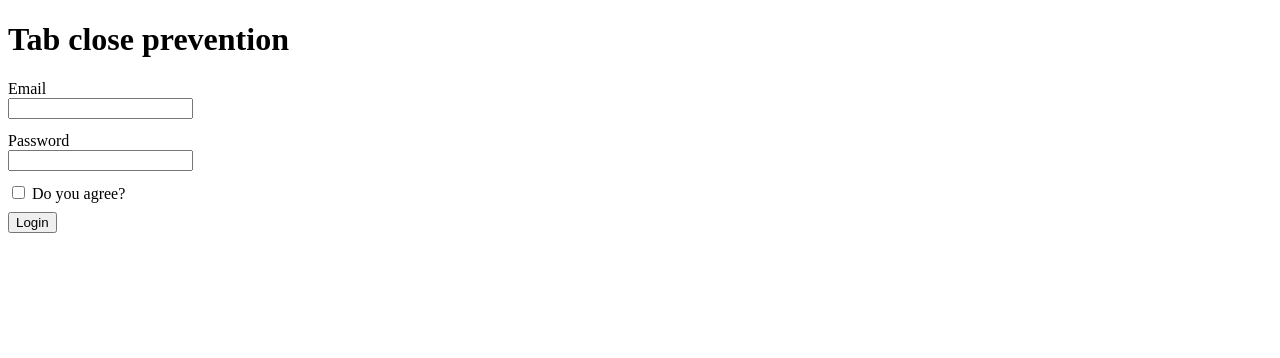
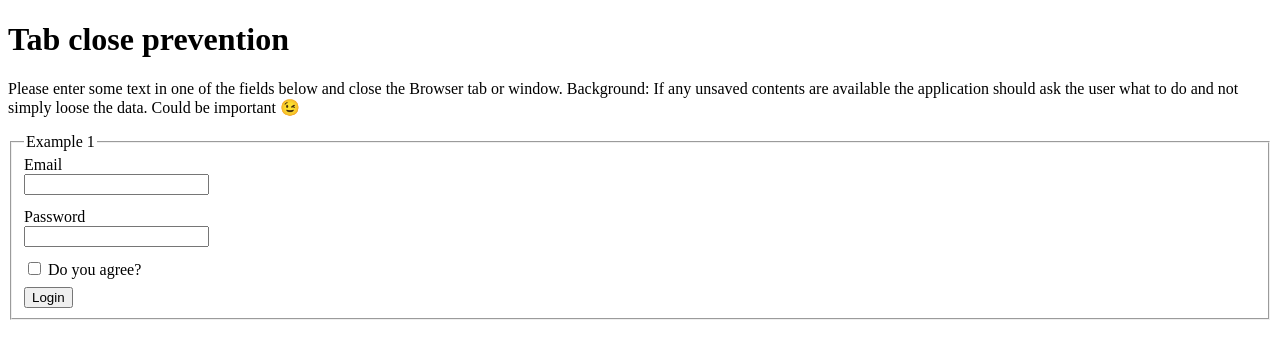
Before and after one commit to formspiel/prevent-tab-close, a plain HTML site: page index.html in a window 1280 px wide. Drawn offline with Linux system fonts and the light colour scheme.

Commit message:
Add form tag

```diff
--- a/index.html
+++ b/index.html
@@ -9,7 +9,10 @@
   </head>
   <body>
     <h1>Tab close prevention</h1>
-    <div class="container">
+    <p>Please enter some text in one of the fields below and close the Browser tab or window. Background: If any unsaved contents are available the application should ask the user what to do and not simply loose the data. Could be important 😉</p>
+    <form>
+      <fieldset>
+        <legend>Example 1</legend>
         <label for="emailAddress">Email</label>
         <br>
         <input type="text" name="Email" id="emailAddress" class="mb-2" aria-label="Enter your email address"/>
@@ -22,7 +25,8 @@
         <label for="checkbox">Do you agree?</label>
         <br>
         <button type="submit" >Login</button>
-    </div>
+      </fieldset>
+    </form>
     <script src="scripts.js"></script>
   </body>
 </html>
```
Lines whose indentation alone changed are shown as unchanged.
